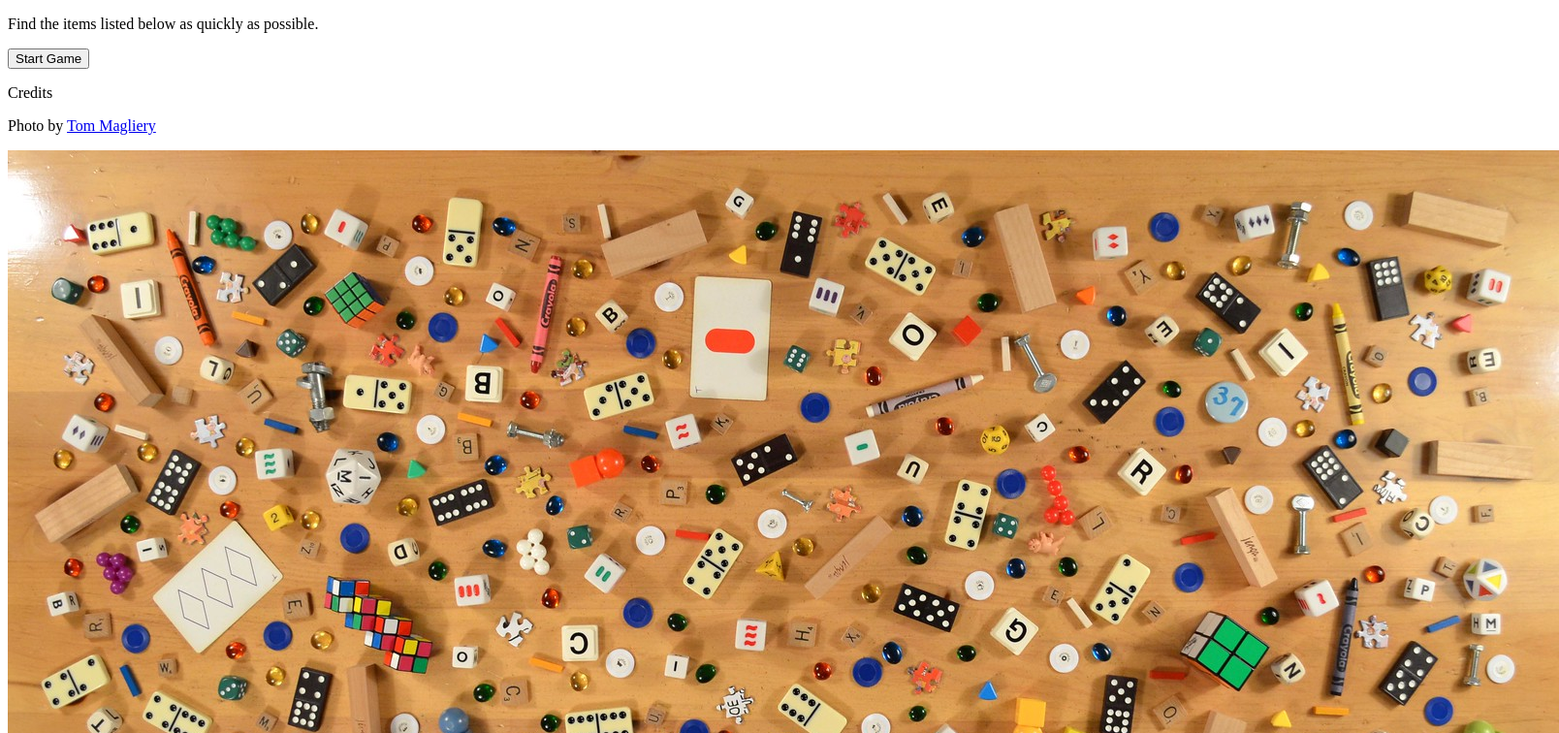
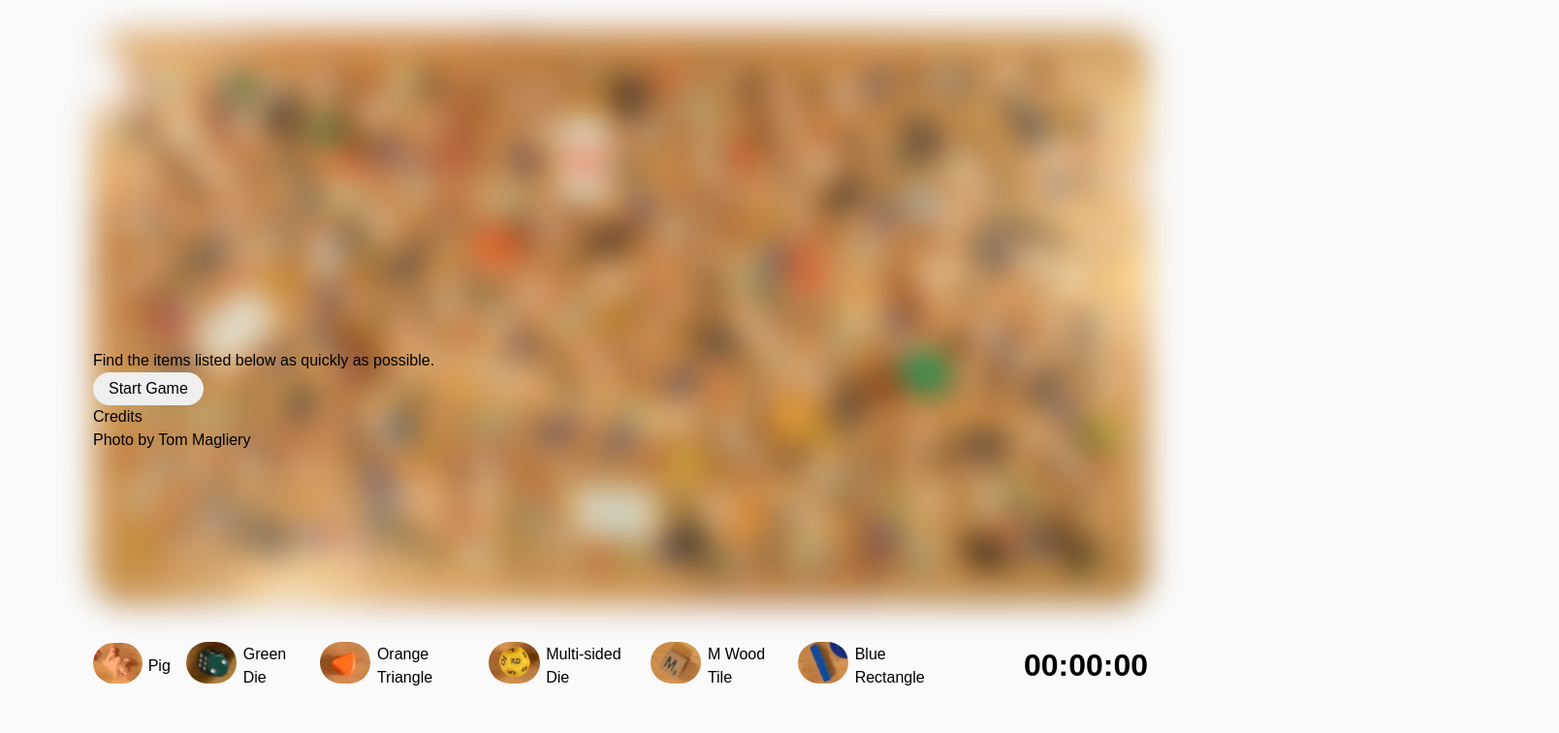
Before and after one commit to gitcommitem/odin-ispy, a React (Create React App) app: page / in a window 1280 px wide. Shown: the top 756 px of the page at 97% size, 1608 px wide, since content can reach past the window. Built offline with nearby package versions, Linux system fonts and the light colour scheme.

Commit message:
Add styling to game

```diff
--- a/src/App.js
+++ b/src/App.js
@@ -5,9 +5,9 @@ import BottomBar from './components/BottomBar';
 
 function App () {
   return (
-    <div>
+    <div id='page-cont'>
       <StartPrompt />
-      <img src={gameImg} />
+      <img className='blur' id='game' src={gameImg} />
       <BottomBar />
     </div>
   );
--- a/src/components/BottomBar.js
+++ b/src/components/BottomBar.js
@@ -1,3 +1,4 @@
+import '../styles/BottomBar.css';
 import Timer from './Timer';
 import pigImg from '../imgs/item1.png';
 import greenDieImg from '../imgs/item2.png';
@@ -51,8 +52,10 @@ itemsList.forEach(item => {
 
 const BottomBar = () => {
   return (
-    <div>
-      <div>{generatedItems}</div>
+    <div className='hflex' id='bottom-bar'>
+      <div className='hflex' id='item-cont'>
+        {generatedItems}
+      </div>
       <Timer />
     </div>
   );
--- a/src/components/Item.js
+++ b/src/components/Item.js
@@ -1,7 +1,11 @@
+import '../styles/Item.css';
+
 const Item = ({ imgSrc, itemName }) => {
   return (
-    <div>
-      <img src={imgSrc} />
+    <div className='item vcenter'>
+      <div>
+        <img className='item-img' src={imgSrc} />
+      </div>
       <p>{itemName}</p>
     </div>
   );
--- a/src/components/StartPrompt.js
+++ b/src/components/StartPrompt.js
@@ -1,6 +1,8 @@
+import '../styles/StartPrompt.css';
+
 const StartPrompt = () => {
   return (
-    <div>
+    <div id='start-prompt'>
       <p>Find the items listed below as quickly as possible.</p>
       <button>Start Game</button>
       <p>Credits</p>
--- a/src/components/Timer.js
+++ b/src/components/Timer.js
@@ -1,7 +1,9 @@
 const Timer = () => {
   return (
     <div>
-      <span>00</span>:<span>00</span>:<span>00</span>
+      <h1>
+        <span>00</span>:<span>00</span>:<span>00</span>
+      </h1>
     </div>
   );
 };
--- a/src/styles/App.css
+++ b/src/styles/App.css
@@ -0,0 +1,63 @@
+:root,
+button {
+  font-family: sans-serif;
+  font-size: 1rem;
+}
+
+/* Box sizing rules */
+*,
+*::before,
+*::after {
+  box-sizing: border-box;
+}
+
+/* Remove default margin */
+body,
+h1,
+h2,
+h3,
+h4,
+p {
+  margin: 0;
+}
+
+a {
+  color: black;
+  text-decoration: none;
+}
+
+/* Set core body defaults */
+body {
+  min-height: 100vh;
+  text-rendering: optimizeSpeed;
+  line-height: 1.5;
+  background-color: #fafafa;
+  overflow-x: hidden;
+}
+
+.hflex {
+  display: flex;
+}
+
+.vcenter {
+  display: flex;
+  align-items: center;
+}
+
+#page-cont {
+  width: 85vw;
+  margin-left: auto;
+  margin-right: auto;
+}
+
+img#game {
+  width: 100%;
+  border-radius: 2rem;
+  box-shadow: 0px 2px 10px rgba(0, 0, 0, 0.25);
+  margin-top: 2rem;
+  margin-bottom: 2rem;
+}
+
+.blur {
+  filter: blur(1rem);
+}
--- /dev/null
+++ b/src/styles/BottomBar.css
@@ -0,0 +1,8 @@
+div#bottom-bar {
+  justify-content: space-between;
+  gap: 5rem;
+}
+
+div#item-cont {
+  gap: 1rem;
+}
--- /dev/null
+++ b/src/styles/Item.css
@@ -0,0 +1,8 @@
+img.item-img {
+  width: 70%;
+  border-radius: 2rem;
+}
+
+div.item > p {
+  margin-left: -1rem;
+}
--- /dev/null
+++ b/src/styles/StartPrompt.css
@@ -0,0 +1,11 @@
+div#start-prompt {
+  position: absolute;
+  top: 45vh;
+  z-index: 1;
+}
+
+div#start-prompt > button {
+  padding: 0.5rem 1rem;
+  border-radius: 2rem;
+  border: none;
+}
```
